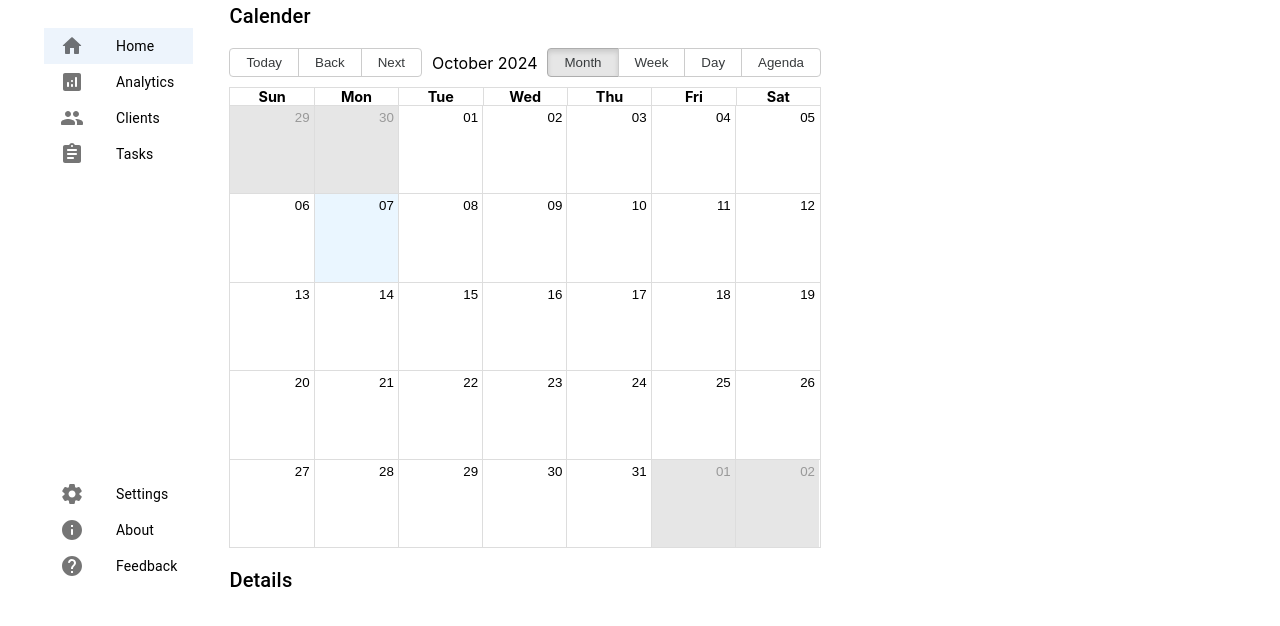
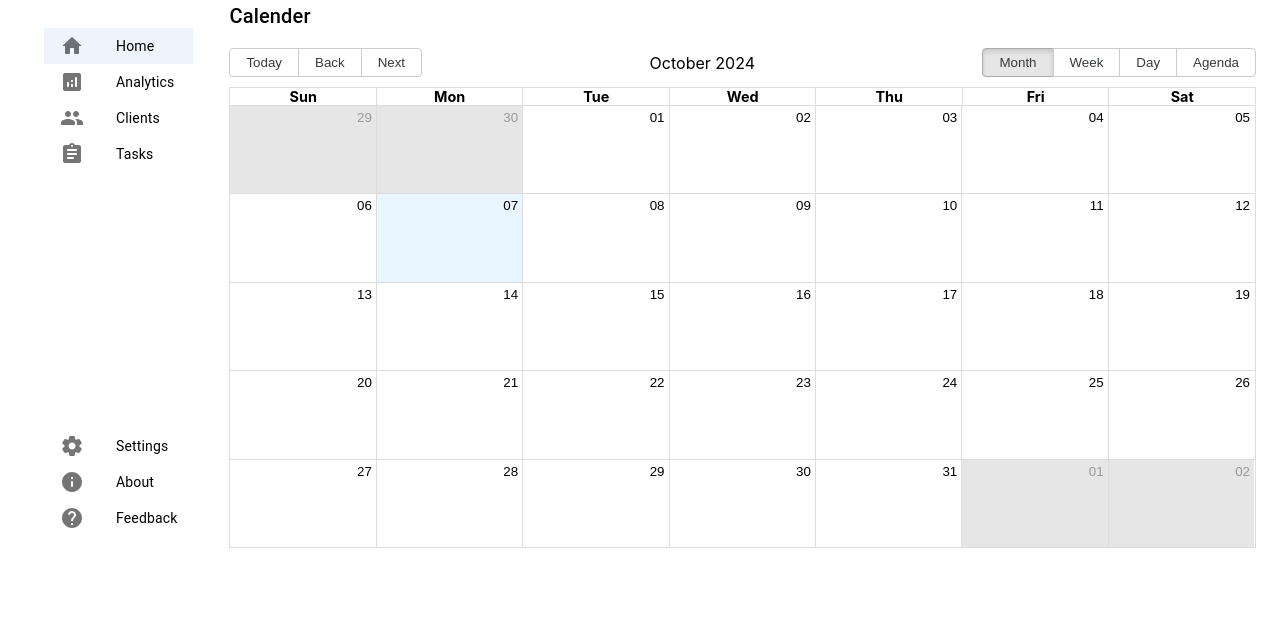
Before and after one commit to mohehab/acceleratorapp-rid, a React (Create React App) app: page / in a window 1280 px wide. Shown: the top 626 px of the page. Built offline with nearby package versions, Linux system fonts and the light colour scheme.

Commit message:
Add event Function

```diff
--- a/src/App.js
+++ b/src/App.js
@@ -24,6 +24,7 @@ export default function Dashboard() {
               mx: 3,
               pb: 5,
               mt: { xs: 8, md: 0 },
+              width: '100%'
             }}
           >
             <Sidebar />
--- a/src/components/CalenderView.js
+++ b/src/components/CalenderView.js
@@ -1,6 +1,7 @@
 import 'react-big-calendar/lib/css/react-big-calendar.css';
 import Grid from '@mui/material/Grid2';
 import Box from '@mui/material/Box';
+import { useState } from 'react'
 import Typography from '@mui/material/Typography';
 import { Calendar, momentLocalizer } from 'react-big-calendar';
 import moment from 'moment';
@@ -8,9 +9,19 @@ import moment from 'moment';
 const localizer = momentLocalizer(moment)
 
 export default function Calender() {
+  const [events, setEvent] = useState([])
+  const [openModel, setOpenModel] = useState(false)
+
+  const handleSelect = ({start, end}) => {
+    setEvent([...events, {
+      title: 'New Event',
+      start,
+      end
+    }])
+  }
+
   return (
-    <Box sx={{ width: '100%', maxWidth: { sm: '100%', md: '1700px' } }}>
-      {/* cards */}
+    <Box sx={{ width: '100%', maxWidth: { sm: '100%' } }}>
       <Typography component="h2" variant="h6" sx={{ mb: 2 }}>
         Calender
       </Typography>
@@ -20,11 +31,13 @@ export default function Calender() {
         columns={12}
         sx={{ mb: (theme) => theme.spacing(2) }}
       >
-        <Calendar localizer={localizer} style={{ height: 500 }} />
+        <Calendar
+          localizer={localizer}
+          selectable
+          events={events}
+          style={{ height: 500, width: "100%" }}
+          onSelectSlot={handleSelect} />
       </Grid>
-      <Typography component="h2" variant="h6" sx={{ mb: 2 }}>
-        Details
-      </Typography>
     </Box>
   );
 }
```
